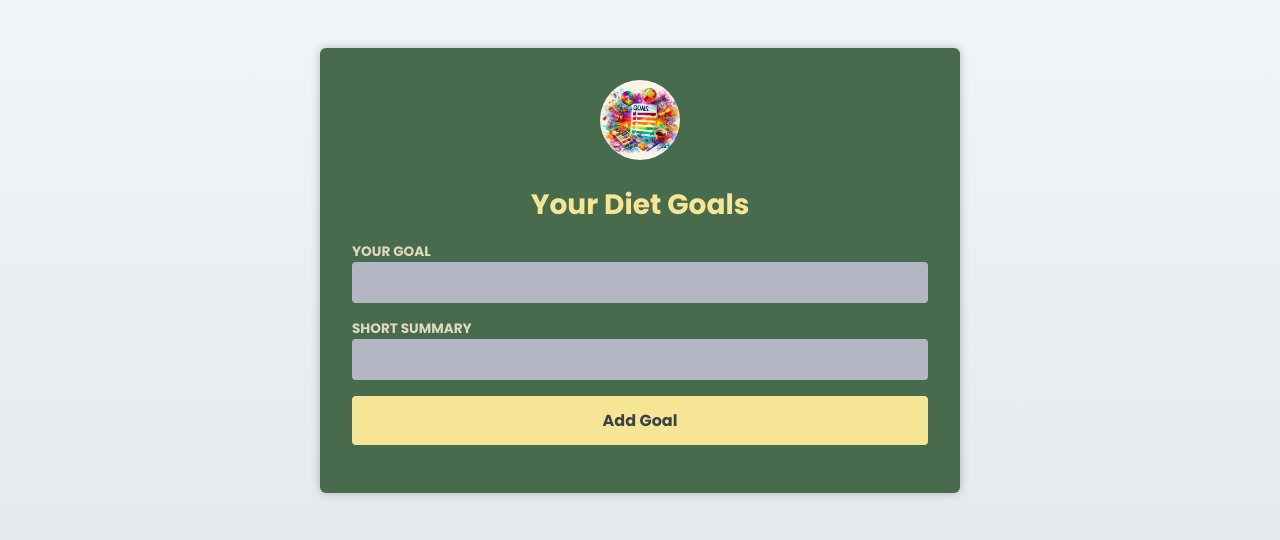
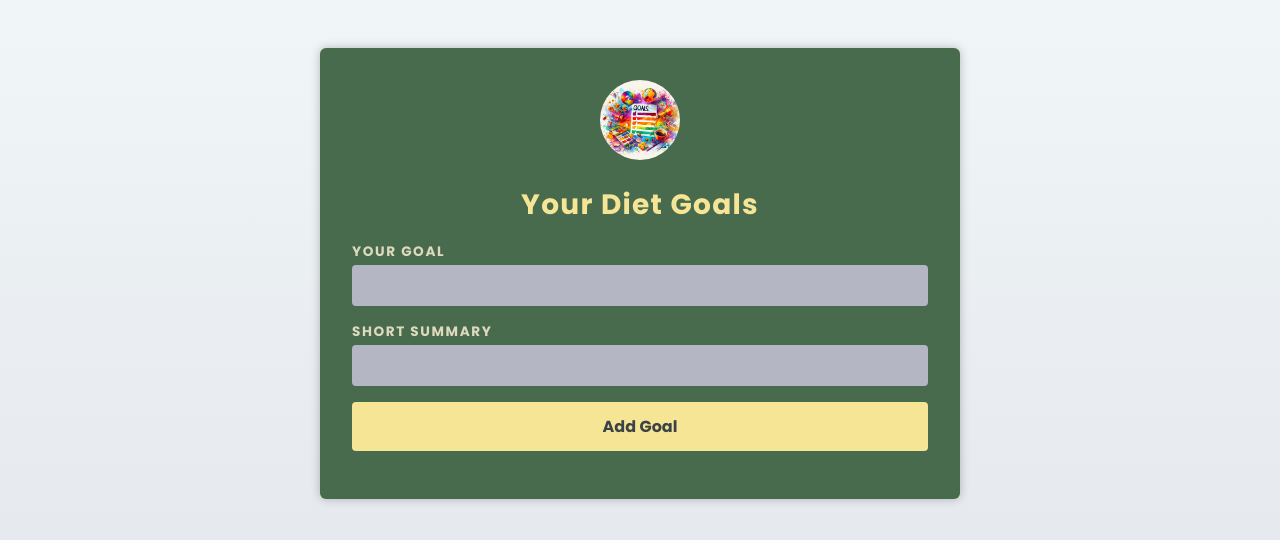
Before and after one commit to VanessaTsang888/your-diet-goals-web-app, a React (Vite) app: page / in a window 1280 px wide. Shown: the top 540 px of the page. Built offline with nearby package versions, Linux system fonts and the light colour scheme; the HTML template or start-up script is replaced by a standard one.

Commit message:
Improved the legibility of label and h1 text

```diff
--- a/src/index.css
+++ b/src/index.css
@@ -43,6 +43,7 @@ header h1 {
   margin: 0;
   font-size: 1.75rem;
   color: #f7e596;
+  letter-spacing: 0.08rem;
 }
 
 label {
@@ -51,6 +52,8 @@ label {
   font-weight: bold;
   text-transform: uppercase;
   color: #dfd9be;
+  letter-spacing: 0.1rem;
+  margin-bottom: 0.2rem;
 }
 
 input {
```
